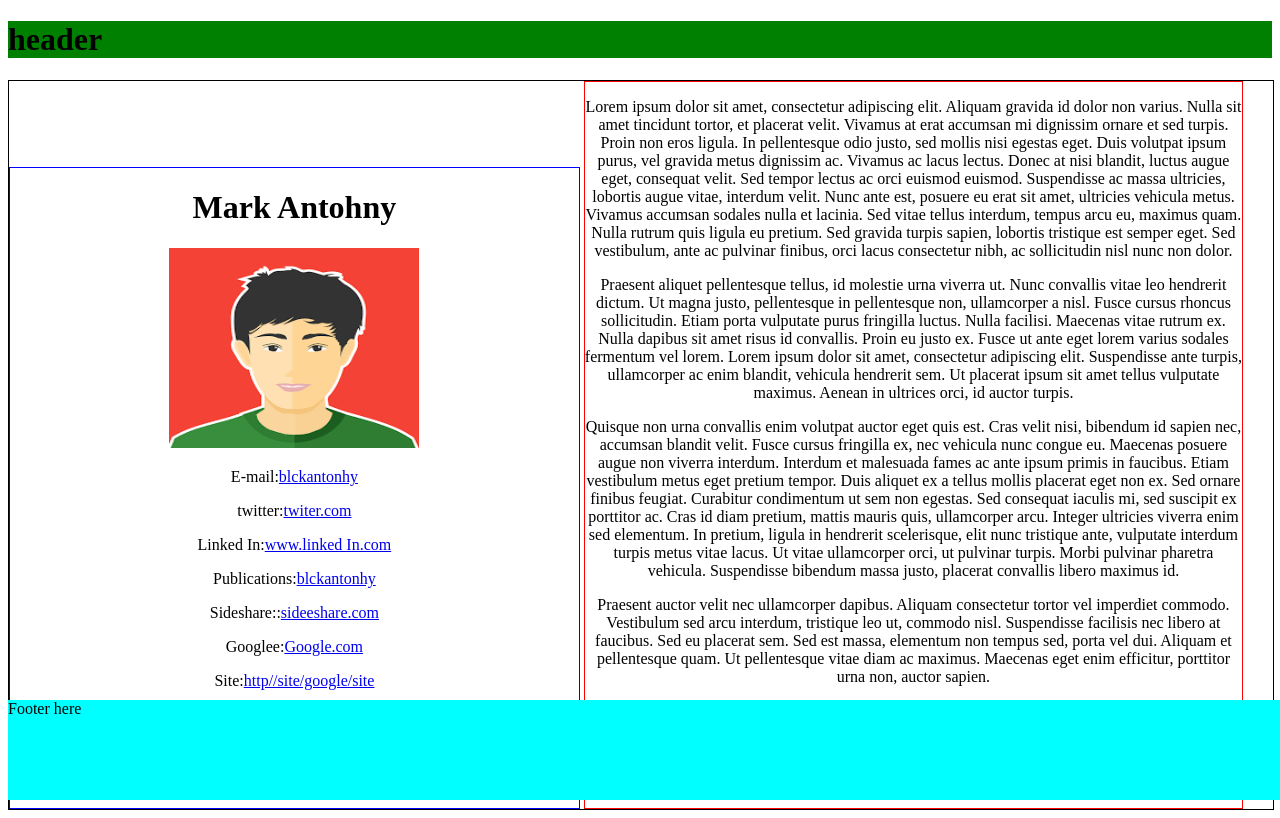
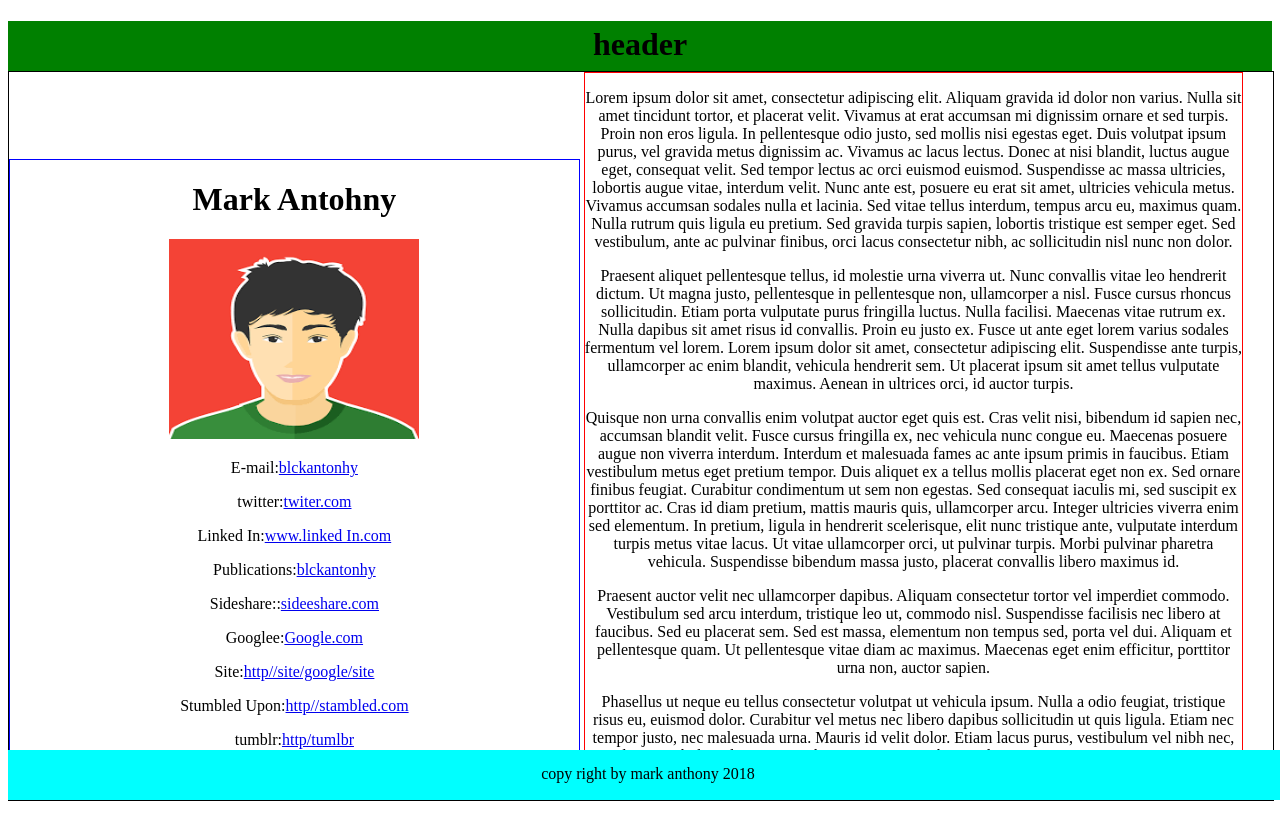
Before and after one commit to blackantohny/frontend, a plain HTML site: page index.html in a window 1280 px wide. Drawn offline with Linux system fonts and the light colour scheme.

Commit message:
improved style off header and ffooter

```diff
--- a/index.html
+++ b/index.html
@@ -8,7 +8,7 @@
 </head>
 <body>
   <div class="header">
-    <h1>
+    <h1 class="header-content">
       header
     </h1>
   </div>
@@ -45,18 +45,34 @@
 
 </body>
 <footer>
-  Footer here
+  <div class="footer-content">copy right by mark anthony  2018</div>
 </footer>
 <style>
+  .footer-content{
+    padding-top: 15px;
+  }
   footer {
     bottom: 0;
-    height: 100px;
+    height: 50px;
     width: 100%;
     background-color:aqua;
     position:absolute;
+    text-align: center;
+
+
+
   }
+  .header-content{
+    padding-top: 5px;
+  }
+
   .header {
-   background-color: green;
+    background-color: green;
+    top: 0;
+    height: 50px;
+    width: 100%;
+    text-align: center;
+
   }
   .parent {
     border: 1px solid black;
```
